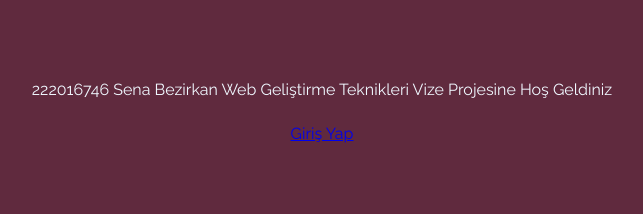
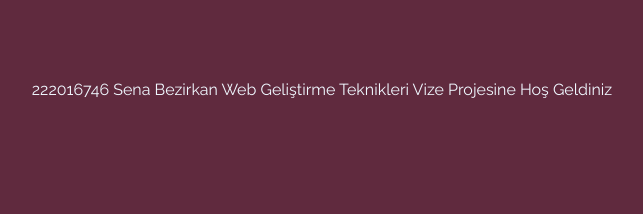
Before and after one commit to sennachu/react_movie-site, a React (Create React App) app: page / in a window 1280 px wide. Shown: the top 214 px of the page, without its empty margins (318-961 px from the left). Built offline with nearby package versions, Linux system fonts and the light colour scheme; no server answers.

Commit message:
Update Homepage.jsx

```diff
--- a/src/components/Homepage.jsx
+++ b/src/components/Homepage.jsx
@@ -6,12 +6,6 @@ function Homepage() {
   return (
     <>
       <div className='header'>222016746 Sena Bezirkan Web Geliştirme Teknikleri Vize Projesine Hoş Geldiniz</div>
-      <div className='inner'>
-
-          <a id='sign-in' href='/Ana_Sayfa'>Giriş Yap</a>
-
-      </div>
-
     </>
   )
 }
```
